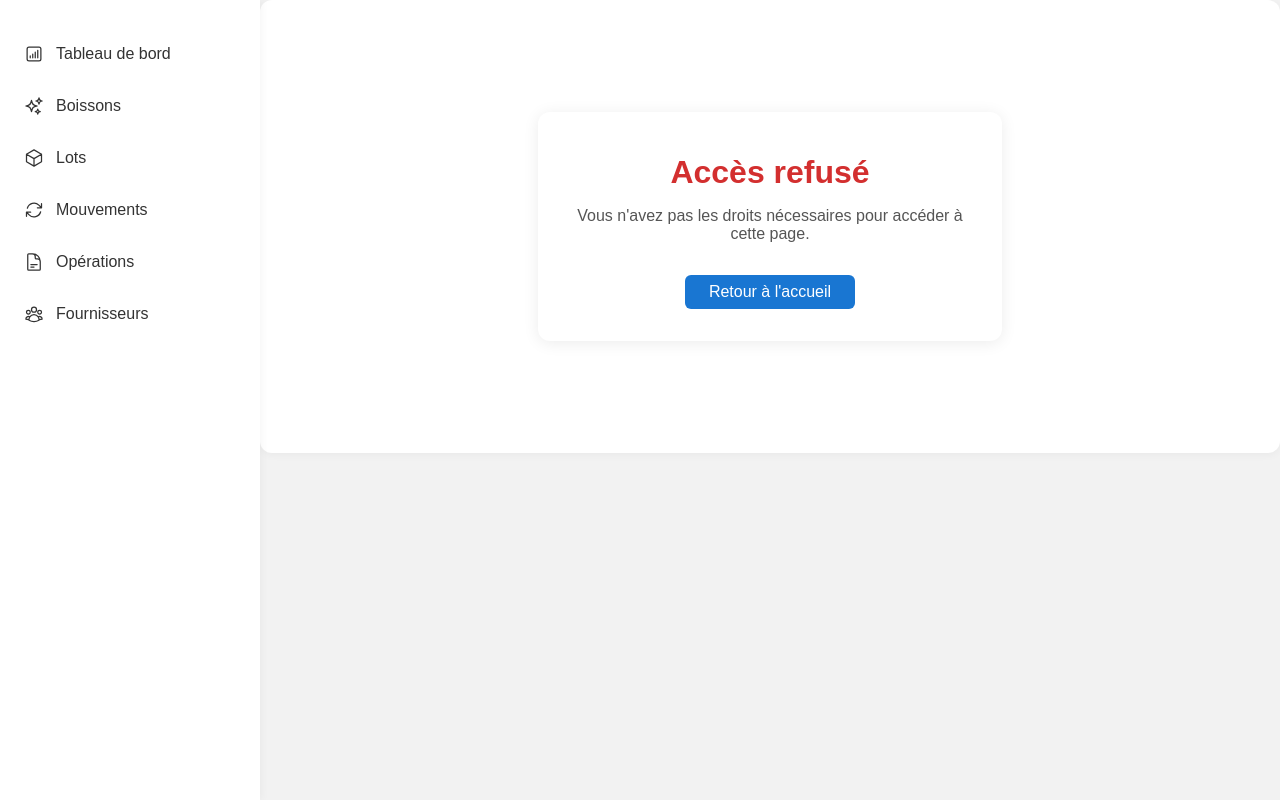
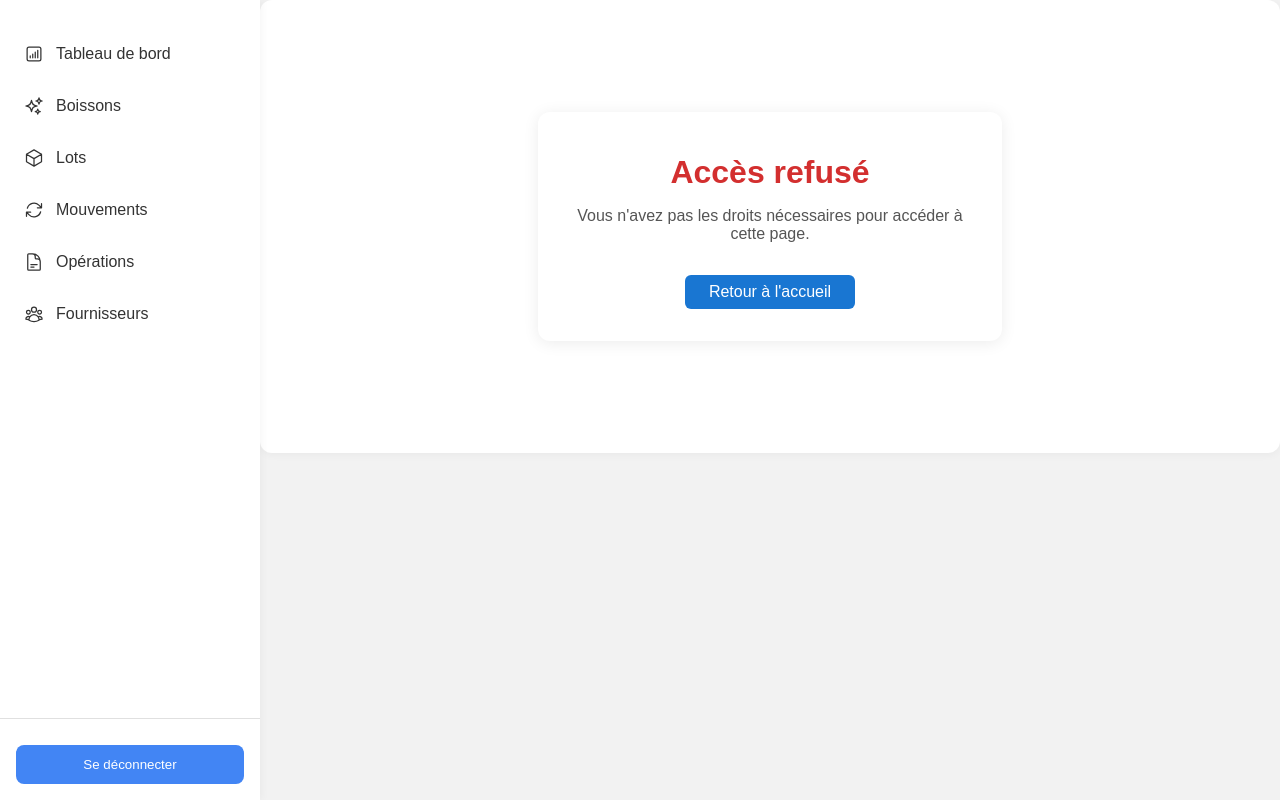
Before and after one commit to diallohouleymatou/frontendboisson, a Vue app: page /acces-refuse in a window 1280 px wide. Built offline with nearby package versions, Linux system fonts and the light colour scheme; sample sign-in values are in the browser's storage.

Commit message:
reglages de problemes front end

```diff
--- a/src/components/SideBar.vue
+++ b/src/components/SideBar.vue
@@ -54,6 +54,9 @@
         </ul>
       </nav>
     </div>
+    <div class="sidebar-logout">
+      <button class="logout-btn" @click="handleLogout">Se déconnecter</button>
+    </div>
   </aside>
 </template>
 
@@ -80,8 +83,9 @@ defineProps<Props>()
 
 const router = useRouter()
 const route = useRoute()
-const handleLogout = async () => {
-  await UtilisateurService.logout()
+const handleLogout = () => {
+  localStorage.removeItem('token')
+  localStorage.removeItem('user')
   router.push('/login')
 }
 
@@ -168,6 +172,27 @@ const shouldShowSidebar = computed(() => {
   justify-content: center;
 }
 
+.sidebar-logout {
+  padding: 16px;
+  border-top: 1px solid #e0e0e0;
+}
+
+.logout-btn {
+  width: 100%;
+  padding: 12px;
+  border: none;
+  border-radius: 8px;
+  background: #4285f4;
+  color: #fff;
+  font-weight: 500;
+  cursor: pointer;
+  transition: background 0.2s;
+}
+
+.logout-btn:hover {
+  background: #357ae8;
+}
+
 @media (max-width: 900px) {
   .app-sidebar {
     position: static;
--- a/src/pages/BoissonPage.vue
+++ b/src/pages/BoissonPage.vue
@@ -23,8 +23,6 @@ const modalTitle = ref('')
 const selectedBoisson = ref<Boisson | null>(null)
 const boissons = ref<Boisson[]>([]);
 const boisson = ref<Boisson | null>(null);
-const boissonService = new BoissonService();
-
 
 const filters = [
   { value: 'all', label: 'Toutes les boissons' },
@@ -106,14 +104,6 @@ const formatPrice = (price: number) => {
   }).format(price);
 };
 
-const handleDelete = (boisson: Boisson) => {
-  if (!isGerant.value) {
-    handleUnauthorizedAction();
-    return;
-  }
-  console.log('Supprimer:', boisson);
-};
-
 const handleEdit = (boisson: Boisson) => {
   if (!isGerant.value) {
     handleUnauthorizedAction();
@@ -130,7 +120,7 @@ const handleToggleActive = async (boisson: Boisson) => {
     return;
   }
   try {
-    const updatedBoisson = await BoissonService.activateOrDeactivateBoisson(boisson.id);
+    const updatedBoisson = await BoissonService.activateOrDeactivateBoisson(boisson.id!);
     const index = boissons.value.findIndex(b => b.id === boisson.id);
     if (index !== -1) {
       boissons.value[index] = updatedBoisson;
@@ -179,13 +169,6 @@ const handleSubmit = async (boissonData: Boisson) => {
 const currentUser = computed(() => UtilisateurService.getCurrentUser());
 const isGerant = computed(() => currentUser.value?.role === 'GERANT');
 
-const handleAddClick = () => {
-  if (!isGerant.value) {
-    ElMessage.warning("Vous n'avez pas le droit d'ajouter une boisson.");
-    return;
-  }
-  openModal();
-};
 
 const handleUnauthorizedAction = (message = "Vous n'êtes pas autorisé à effectuer cette opération.") => {
   ElMessage.warning(message);
--- a/src/pages/ChangePasswordView.vue
+++ b/src/pages/ChangePasswordView.vue
@@ -80,7 +80,6 @@ export default defineComponent({
       oldPassword.value = localStorage.getItem('lastLoginPassword') || ''
       localStorage.removeItem('lastLoginPassword')
     }
-
     const passwordMismatch = computed(() => {
       return newPassword.value && confirmPassword.value && newPassword.value !== confirmPassword.value
     })
--- a/src/pages/LoginPage.vue
+++ b/src/pages/LoginPage.vue
@@ -265,7 +265,6 @@ export default defineComponent({
     }
 
     onMounted(() => {
-      // Initialize auth on component mount
       UtilisateurService.initializeAuth()
     })
 
--- a/src/pages/TableauBordPage.vue
+++ b/src/pages/TableauBordPage.vue
@@ -1,62 +1,13 @@
-<script setup lang="ts">
-import { ChartBarIcon, CubeIcon, InboxArrowDownIcon, UserGroupIcon } from '@heroicons/vue/24/outline'
-import {computed, onMounted, ref} from 'vue'
-import { StatService } from '../features/stats/services/statService'
-import type { DashboardStatisticsDto } from '../features/stats/models/stat'
-
-const dashboardStats = ref<DashboardStatisticsDto | null>(null)
-const loadingStats = ref(true)
-const statsError = ref('')
-
-onMounted(async () => {
-  try {
-    dashboardStats.value = await StatService.getDashboardStats()
-  } catch (e) {
-    statsError.value = 'Erreur lors du chargement des statistiques.'
-  } finally {
-    loadingStats.value = false
-  }
-})
-
-// Calcul des statistiques à afficher
-const stats = computed(() => dashboardStats.value ? [
-  { label: 'Total Boissons', value: dashboardStats.value.totalBeverages, icon: CubeIcon, color: 'primary' },
-  { label: 'Lots en Stock', value: dashboardStats.value.totalStock, icon: InboxArrowDownIcon, color: 'accent' },
-  { label: 'Utilisateurs', value: dashboardStats.value.totalUsers, icon: UserGroupIcon, color: 'success' },
-  { label: 'Mouvements', value: dashboardStats.value.totalMovements, icon: ChartBarIcon, color: 'info' },
-  { label: 'Valeur Totale', value: dashboardStats.value.totalValue, icon: ChartBarIcon, color: 'warning' },
-  { label: 'Alertes Stock Faible', value: dashboardStats.value.lowStockAlerts, icon: InboxArrowDownIcon, color: 'danger' },
-] : [])
-
-// Mouvements récents
-const recentMovements = [
-  { id: 1, type: 'Entrée', produit: 'Coca-Cola 33cl', quantite: 50, date: '2024-01-15', status: 'success' },
-  { id: 2, type: 'Sortie', produit: 'Eau Minérale 1L', quantite: 20, date: '2024-01-15', status: 'warning' },
-  { id: 3, type: 'Entrée', produit: 'Jus d\'Orange 25cl', quantite: 30, date: '2024-01-14', status: 'success' },
-  { id: 4, type: 'Sortie', produit: 'Sprite 33cl', quantite: 15, date: '2024-01-14', status: 'warning' }
-]
-const formatDate = (dateString: string) => {
-  const date = new Date(dateString)
-  return date.toLocaleDateString('fr-FR', {
-    day: '2-digit',
-    month: 'short',
-    year: 'numeric'
-  })
-}
-</script>
-
 <template>
   <div class="dashboard-container">
-    <!-- En-tête avec effet de lueur -->
-    <div class="dashboard-header">
+    <div class="dashboard-header" style="display: flex; justify-content: space-between; align-items: center;">
       <div class="header-content">
         <h1 class="dashboard-title">Tableau de Bord</h1>
         <p class="dashboard-subtitle">Vue d'ensemble de votre gestion de stock</p>
       </div>
+      <button class="logout-btn" @click="logoutAndRedirect">Se déconnecter</button>
       <div class="header-decoration"></div>
     </div>
-
-    <!-- Statistiques avec animations -->
     <div class="stats-grid">
       <div v-if="loadingStats" class="dashboard-message loading">Chargement des statistiques...</div>
       <div v-else-if="statsError" class="dashboard-message error">{{ statsError }}</div>
@@ -78,11 +29,46 @@ const formatDate = (dateString: string) => {
         </div>
       </template>
     </div>
-
-    <!-- Mouvements récents avec design moderne -->
-    <!-- La section du tableau des mouvements récents a été supprimée pour un design plus épuré -->
   </div>
 </template>
+
+<script setup lang="ts">
+import { ChartBarIcon, CubeIcon, InboxArrowDownIcon, UserGroupIcon } from '@heroicons/vue/24/outline'
+import {computed, onMounted, ref} from 'vue'
+import { StatService } from '../features/stats/services/statService'
+import type { DashboardStatisticsDto } from '../features/stats/models/stat'
+import { useRouter } from 'vue-router'
+
+const router = useRouter()
+
+const dashboardStats = ref<DashboardStatisticsDto | null>(null)
+const loadingStats = ref(true)
+const statsError = ref('')
+
+onMounted(async () => {
+  try {
+    dashboardStats.value = await StatService.getDashboardStats()
+  } catch (e) {
+    statsError.value = 'Erreur lors du chargement des statistiques.'
+  } finally {
+    loadingStats.value = false
+  }
+})
+const stats = computed(() => dashboardStats.value ? [
+  { label: 'Total Boissons', value: dashboardStats.value.totalBeverages, icon: CubeIcon, color: 'primary' },
+  { label: 'Lots en Stock', value: dashboardStats.value.totalStock, icon: InboxArrowDownIcon, color: 'accent' },
+  { label: 'Utilisateurs', value: dashboardStats.value.totalUsers, icon: UserGroupIcon, color: 'success' },
+  { label: 'Mouvements', value: dashboardStats.value.totalMovements, icon: ChartBarIcon, color: 'info' },
+  { label: 'Valeur Totale', value: dashboardStats.value.totalValue, icon: ChartBarIcon, color: 'warning' },
+  { label: 'Alertes Stock Faible', value: dashboardStats.value.lowStockAlerts, icon: InboxArrowDownIcon, color: 'danger' },
+] : [])
+
+function logoutAndRedirect() {
+  localStorage.removeItem('token')
+  localStorage.removeItem('user')
+  router.push({ name: 'login' })
+}
+</script>
 
 <style scoped>
 .dashboard-container {
@@ -173,6 +159,19 @@ const formatDate = (dateString: string) => {
   color: #990000;
 }
 
+.logout-btn {
+  background-color: transparent;
+  border: none;
+  color: #007bff;
+  font-size: 16px;
+  cursor: pointer;
+  transition: color 0.3s;
+}
+
+.logout-btn:hover {
+  color: #0056b3;
+}
+
 @media (max-width: 768px) {
   .stats-grid {
     grid-template-columns: 1fr;
--- a/src/pages/UtilisateurPage.vue
+++ b/src/pages/UtilisateurPage.vue
@@ -52,7 +52,7 @@
         </thead>
         <tbody>
           <tr v-for="utilisateur in filteredUtilisateurs" :key="utilisateur.id">
-            <td>{{ utilisateur.lastName }}</td>
+            <td>{{ utilisateur.firstName}}</td>
             <td>{{ utilisateur.email }}</td>
             <td>{{ utilisateur.role }}</td>
             <td>
--- a/src/router/index.ts
+++ b/src/router/index.ts
@@ -123,12 +123,11 @@ const router = createRouter({
     routes,
 })
 
-router.beforeEach((to, from, next) => {
+router.beforeEach((to, _from, next) => {
     UtilisateurService.initializeAuth()
     const isAuthenticated = UtilisateurService.isAuthenticated()
     const currentUser = UtilisateurService.getCurrentUser()
 
-    // Gestion du changement de mot de passe à la première connexion
     if (isAuthenticated && currentUser?.isFirstLogin && to.name !== 'change-password') {
         return next({ name: 'change-password' })
     }
@@ -136,21 +135,18 @@ router.beforeEach((to, from, next) => {
         return next({ name: 'dashboard' })
     }
 
-    // Si la route nécessite une authentification
     if (to.meta.requiresAuth) {
         if (!isAuthenticated) {
-            // Rediriger vers login si non authentifié
             return next({ name: 'login' })
         }
-        if (to.meta.allowedRoles && currentUser) {
-            if (!to.meta.allowedRoles.includes(currentUser.role)) {
+        if (to.meta.allowedRoles && currentUser && typeof currentUser.role !== 'undefined') {
+            if (!(to.meta.allowedRoles as string[]).includes(currentUser.role)) {
                 return next({ name: 'acces-refuse' })
             }
         }
         return next()
     }
 
-    // Si l'utilisateur est authentifié et essaie d'accéder à la page de login
     if (isAuthenticated && to.name === 'login') {
         return next({ name: 'dashboard' })
     }
```
